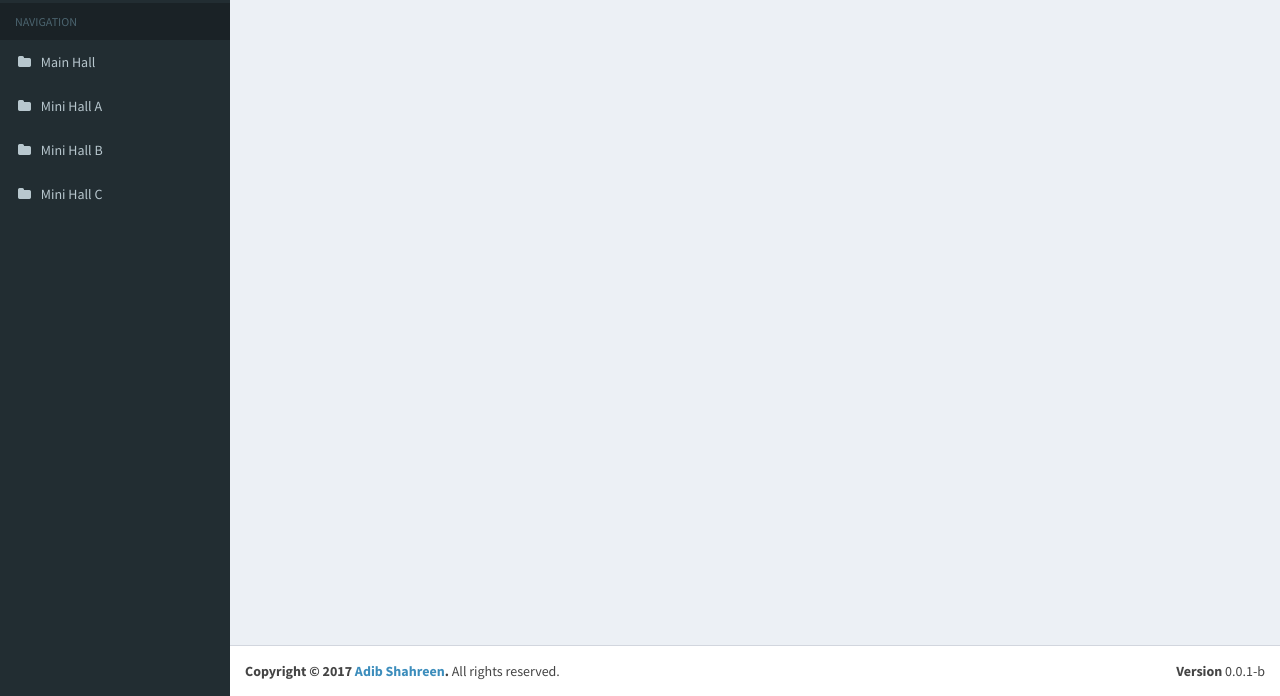
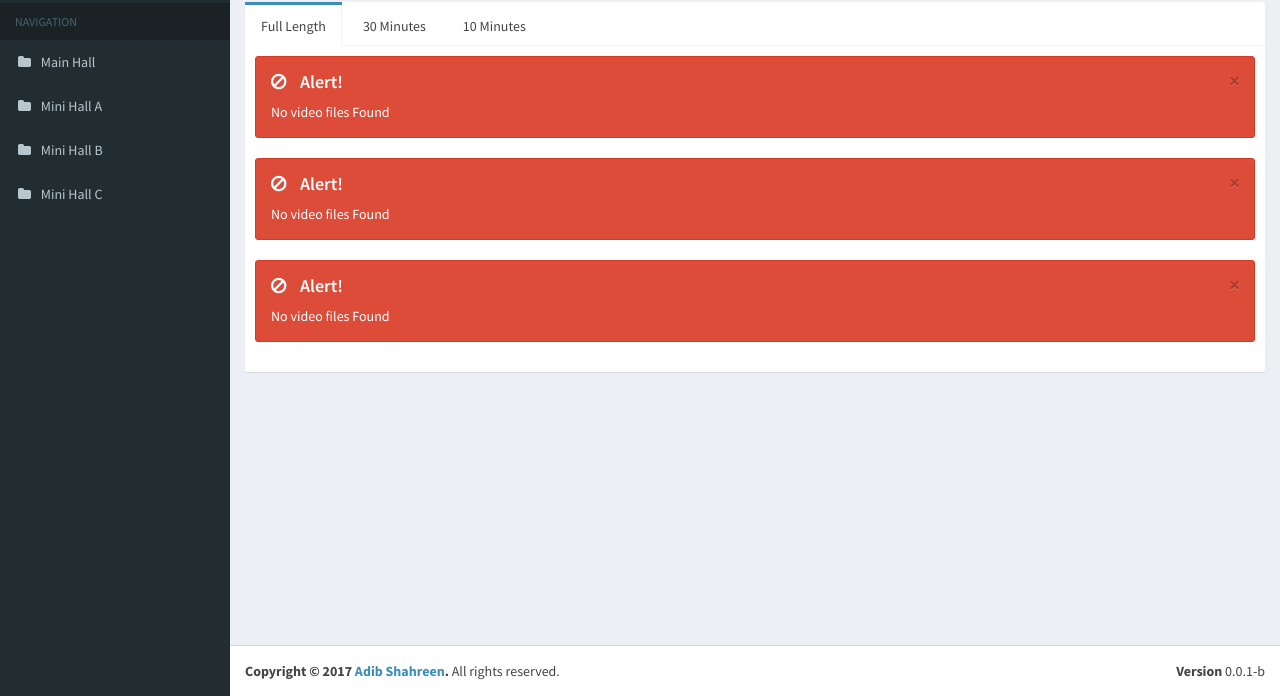
Before and after one commit to emanmks/videx, a website: page index.html in a window 1280 px wide. Shown: the part 104-800 px from the top of the page. Drawn offline with Linux system fonts and the light colour scheme.

Commit message:
make it more eye candy

```diff
--- a/index.html
+++ b/index.html
@@ -34,7 +34,7 @@
                     <div class="navbar-custom-menu">
                         <ul class="nav navbar-nav">
                             <li>
-                                <a href="#" data-toggle="control-sidebar"><i class="fa fa-gears"></i></a>
+                                <a href="#" data-toggle="control-sidebar"><i class="fa fa-power-off"></i></a>
                             </li>
                         </ul>
                     </div>
@@ -119,7 +119,36 @@
 
                 <!-- content workplace -->
                 <section class="content">
-
+                    <div class="nav-tabs-custom">
+                        <ul class="nav nav-tabs">
+                            <li class="active"><a href="#full-length" data-toggle="tab">Full Length</a></li>
+                            <li><a href="#thirty-length" data-toggle="tab">30 Minutes</a></li>
+                            <li><a href="#ten-length" data-toggle="tab">10 Minutes</a></li>
+                        </ul>
+                        <div class="tab-content">
+                            <div class="tab-pane active" id="full-length">
+                                <div class="alert alert-danger alert-dismissible">
+                                    <button type="button" class="close" data-dismiss="alert" aria-hidden="true">&times;</button>
+                                    <h4><i class="icon fa fa-ban"></i> Alert!</h4>
+                                    No video files Found
+                                </div>
+                            </div>
+                            <div class="tab-pane active" id="thirty-length">
+                                <div class="alert alert-danger alert-dismissible">
+                                    <button type="button" class="close" data-dismiss="alert" aria-hidden="true">&times;</button>
+                                    <h4><i class="icon fa fa-ban"></i> Alert!</h4>
+                                    No video files Found
+                                </div>
+                            </div>
+                            <div class="tab-pane active" id="ten-length">
+                                <div class="alert alert-danger alert-dismissible">
+                                    <button type="button" class="close" data-dismiss="alert" aria-hidden="true">&times;</button>
+                                    <h4><i class="icon fa fa-ban"></i> Alert!</h4>
+                                    No video files Found
+                                </div>
+                            </div>
+                        </div>
+                    </div>
                 </section>
                 <!-- content workplace -->
             </div>
@@ -137,8 +166,12 @@
         </div>
         <!-- wrapper -->
 
-        <script src="plugins/jQuery/jQuery-2.2.3.min.js"></script>
+        <!-- Insert this line above script imports  -->
+        <script>if (typeof module === 'object') {window.module = module; module = undefined;}</script>
+        <script src="plugins/jQuery/jquery-2.2.3.min.js"></script>
         <script src="bootstrap/js/bootstrap.min.js"></script>
         <script src="dist/js/app.min.js"></script>
+        <!-- Insert this line after script imports -->
+        <script>if (window.module) module = window.module;</script>
     </body>
 </html>
```
